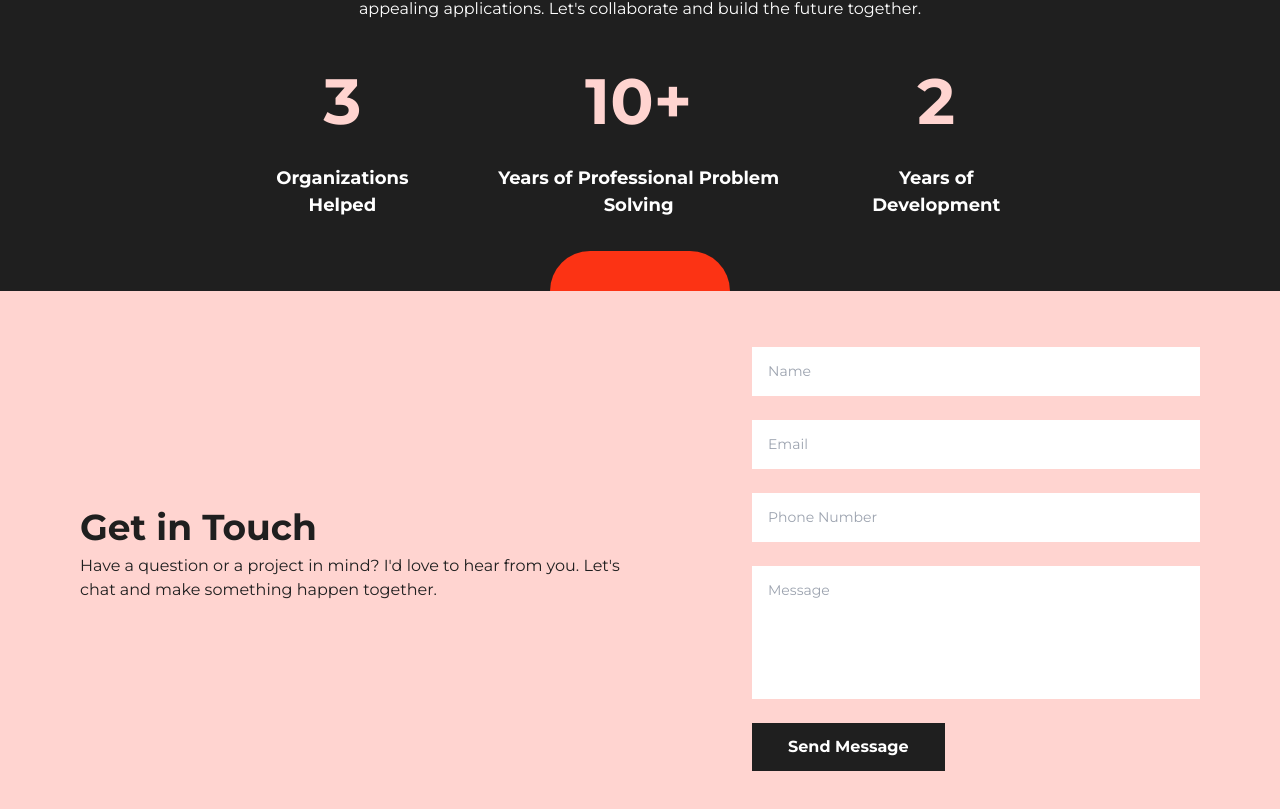
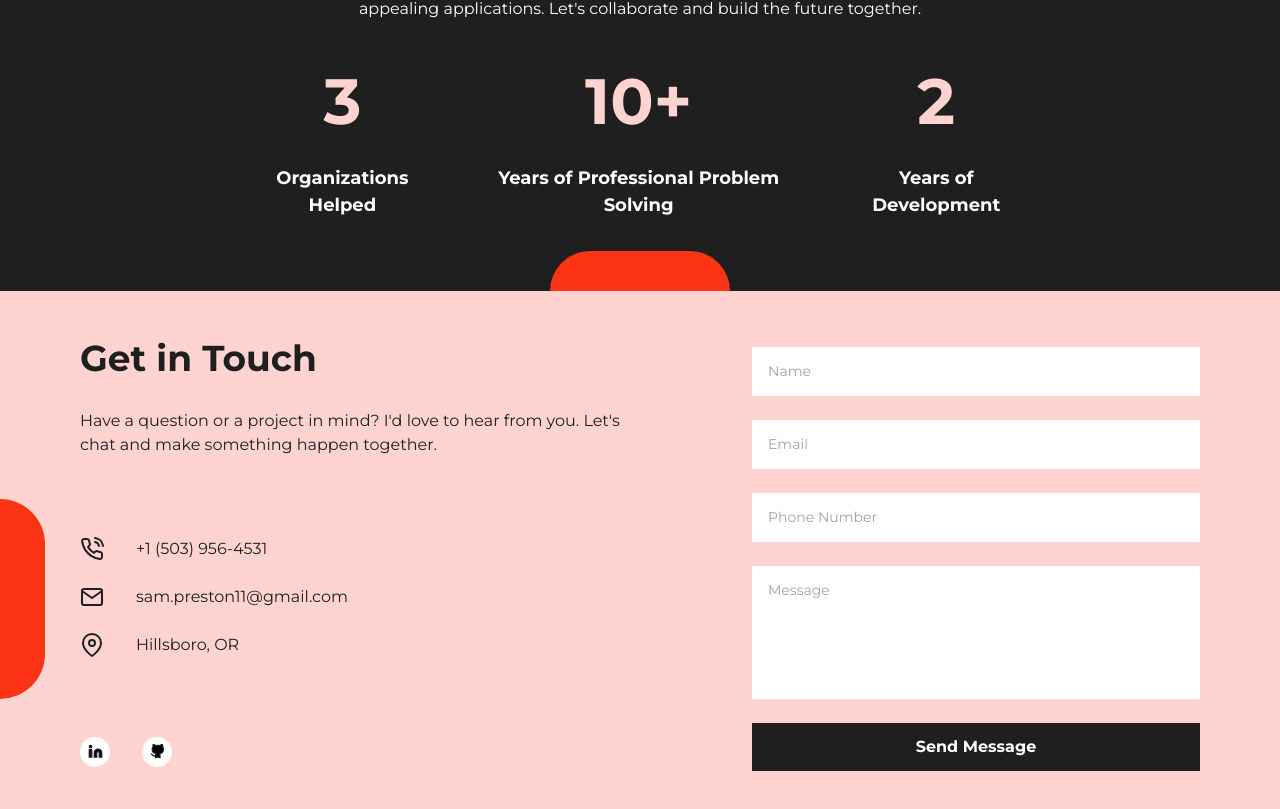
Before and after one commit to spreston4/portfolio-next, a Next.js app: page / in a window 1280 px wide. Shown: the part 781-1590 px from the top of the page. Built offline with nearby package versions, Linux system fonts and the light colour scheme.

Commit message:
contact component - form inop

```diff
--- a/package.json
+++ b/package.json
@@ -10,9 +10,11 @@
   },
   "dependencies": {
     "@tailwindcss/typography": "^0.5.10",
+    "feather-icons": "^4.29.1",
     "next": "14.0.0",
     "react": "^18",
-    "react-dom": "^18"
+    "react-dom": "^18",
+    "react-feather": "^2.0.10"
   },
   "devDependencies": {
     "@types/node": "^20",
--- a/src/app/components/Contact.tsx
+++ b/src/app/components/Contact.tsx
@@ -1,26 +1,58 @@
 import Button from "./ui/Button";
 import Input from "./ui/Input";
+import * as Icon from "react-feather";
 
 const Contact = () => {
   return (
-    <div className="container bg-pink">
-      <div className="flex flex-row items-center justify-between gap-x-6">
-        <div className="text-dark w-1/2">
-          <h2 className="heading-small">Get in Touch</h2>
-          <p className="body-medium">
-            Have a question or a project in mind? I&apos;d love to hear from
-            you. Let&apos;s chat and make something happen together.
-          </p>
+    <div className="container bg-pink relative">
+      <div className="flex flex-row justify-between gap-x-6">
+        <div className="text-dark w-1/2 h-full flex flex-col gap-y-20">
+          <div>
+            <h2 className="heading-small mb-6">Get in Touch</h2>
+            <p className="body-medium">
+              Have a question or a project in mind? I&apos;d love to hear from
+              you. Let&apos;s chat and make something happen together.
+            </p>
+          </div>
+          <div className="flex flex-col items-start justify-center gap-y-6 body-medium">
+            <div className="icon-info">
+              <Icon.PhoneCall />
+              <p>+1 (503) 956-4531</p>
+            </div>
+            <div className="icon-info">
+              <Icon.Mail />
+              <p>sam.preston11@gmail.com</p>
+            </div>
+            <div className="icon-info">
+              <Icon.MapPin />
+              <p>Hillsboro, OR</p>
+            </div>
+          </div>
+          <div className="flex flex-row gap-x-8">
+            <a
+              href="https://www.linkedin.com/in/sam-preston-5601b311a/"
+              target="_blank"
+            >
+              <div className="icon-bg-white">
+                <Icon.Linkedin className="icon-small" fill="text-dark" />
+              </div>
+            </a>
+            <a href="https://github.com/spreston4" target="_blank">
+              <div className="icon-bg-white">
+                <Icon.GitHub className="icon-small" fill="text-dark" />
+              </div>
+            </a>
+          </div>
         </div>
-        <form className="w-2/5 mt-4 flex flex-col items-start justify-between gap-y-6">
+        <form className="w-2/5 mt-4 flex flex-col gap-y-6">
           <Input placeholder="Name" />
           <Input placeholder="Email" />
           <Input placeholder="Phone Number" />
-          <Input placeholder="Message" type="textarea"/>
+          <Input placeholder="Message" type="textarea" />
           <Button>Send Message</Button>
-
         </form>
       </div>
+      <div className="h-[200px] w-[45px] absolute left-0 top-[40%] bg-red rounded-tr-full rounded-br-full"></div>
     </div>
   );
 };
--- a/src/app/components/ui/Button.tsx
+++ b/src/app/components/ui/Button.tsx
@@ -22,7 +22,7 @@ const Button = ({
 
   return (
     <button
-      className={`py-[12px] ${px} body-medium font-bold truncate ${variants[variant]} hover-scale hover:shadow-md`}
+      className={`py-[12px] ${px} body-medium font-bold truncate ${variants[variant]} hover-scale`}
       onClick={onClick}
     >
       {children}
--- a/src/app/globals.css
+++ b/src/app/globals.css
@@ -45,7 +45,19 @@
     @apply mx-0 px-60 py-10 min-w-full;
   }
 
+  .icon-info {
+    @apply flex flex-row items-center justify-start gap-x-8;
+  }
+
+  .icon-bg-white {
+    @apply h-[30px] w-[30px] bg-white rounded-full flex items-center justify-center hover-scale hover:cursor-pointer;
+  }
+
+  .icon-small {
+    @apply h-[15px] w-[15px];
+  }
+
   .hover-scale {
-    @apply duration-150 hover:scale-105;
+    @apply duration-150 hover:scale-105 hover:shadow-md;
   }
 }
--- a/src/app/layout.tsx
+++ b/src/app/layout.tsx
@@ -14,7 +14,7 @@ export default function RootLayout({
 }) {
   return (
     <html lang="en">
-      <body className='w-screen bg-pink'>{children}</body>
+      <body className='w-screen bg-dark'>{children}</body>
     </html>
   )
 }
```
Also changed, not shown: 1 other file (tests, documents, lock files or other folders).
